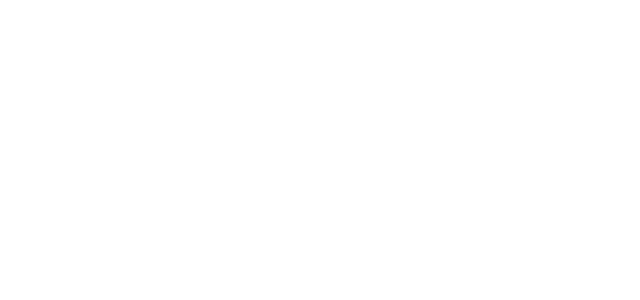
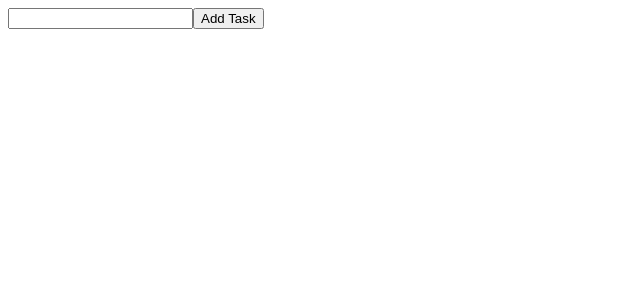
Before and after one commit to Williamsoditi/To-Do-App, a React (Vite) app: page / in a window 1280 px wide. Shown: the top 300 px of the page, without its empty margins (0-640 px from the left). Built offline with nearby package versions, Linux system fonts and the light colour scheme.

Commit message:
Feat : Adds todo component

```diff
--- a/src/App.jsx
+++ b/src/App.jsx
@@ -1,8 +1,10 @@
+import Todo from "./components/Todo"
 
 function App() {
 
   return (
     <div className="App">
+      <Todo/>
     </div>
   )
 }
--- /dev/null
+++ b/src/components/Todo.jsx
@@ -0,0 +1,15 @@
+import { useState } from "react";
+const Todo = () => {
+
+    const [todo, setTodo] = useState("");
+    return (
+        <div>
+            <form>
+                <input type="text" value={todo} onChange={(e) => setTodo(e.target.value)}/>
+                <button type="submit">Add Task</button>
+            </form>
+        </div>
+    );
+}
+
+export default Todo;
```
